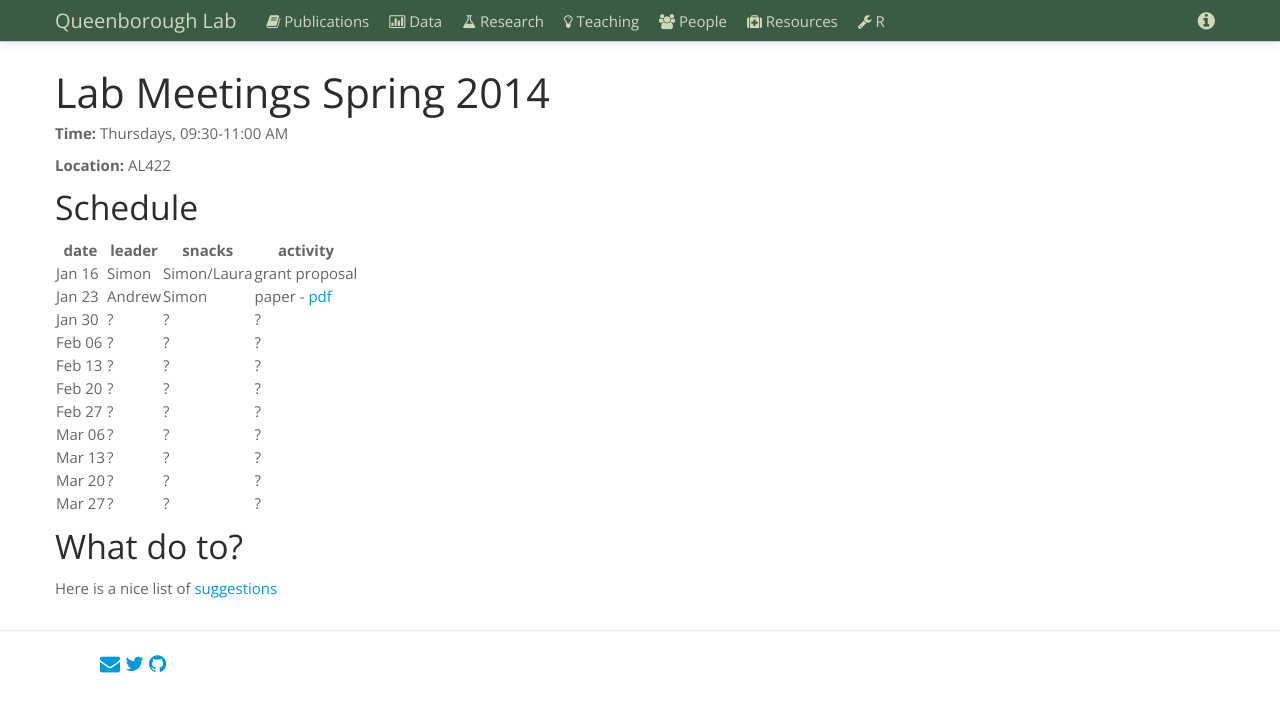
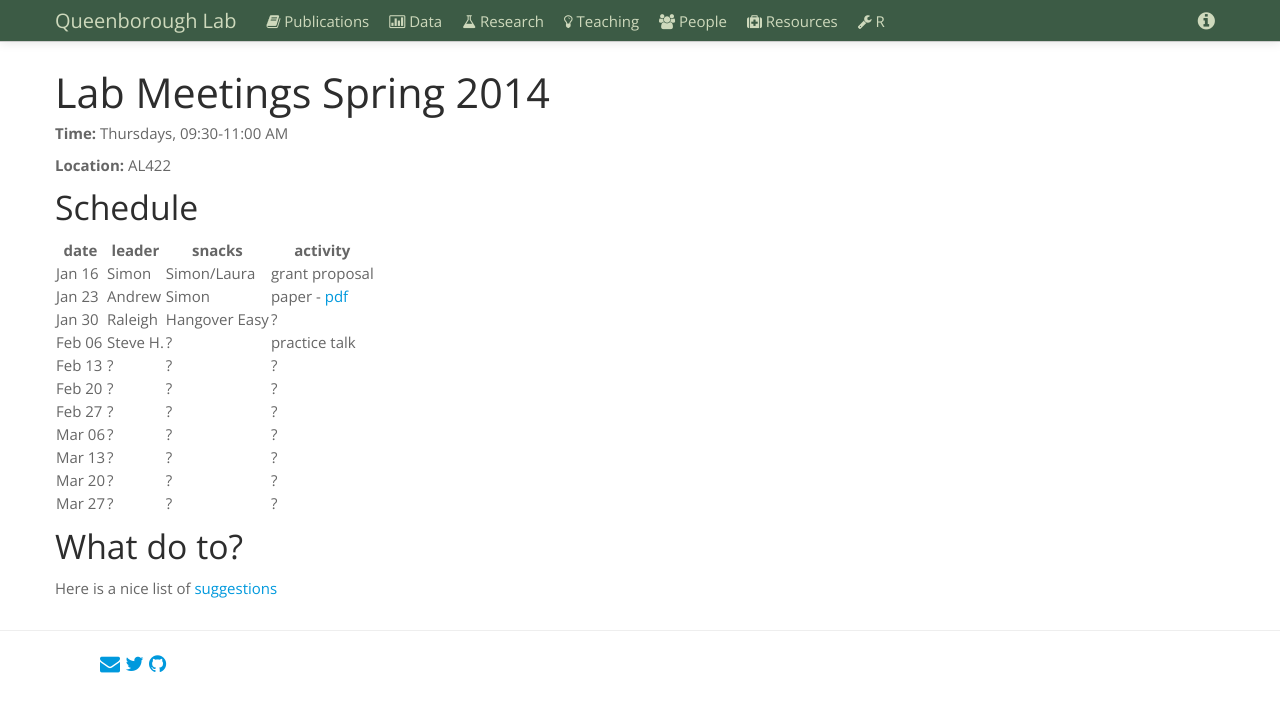
Before and after one commit to saq/saq.github.io, a Jekyll site: the page built from lab-meeting.md, in a window 1280 px wide. Shown: the top 712 px of the page. Built offline with Jekyll 4.4.1, drawn with Linux system fonts in a browser that asks for light colours.

Commit message:
new dates

```diff
--- a/lab-meeting.md
+++ b/lab-meeting.md
@@ -17,8 +17,8 @@ Lab Meetings Spring 2014
 -------- | ---------- | ---------- | -----------
 Jan 16   | Simon      | Simon/Laura| grant proposal
 Jan 23   | Andrew     | Simon      | paper - [pdf](../assets/pubs/lab-meeting/swenson2012.pdf)
-Jan 30   |    ?       |      ?     |     ?
-Feb 06   |    ?       |      ?     |     ?
+Jan 30   | Raleigh    | Hangover Easy  |     ?
+Feb 06   | Steve H.   |      ?     | practice talk
 Feb 13   |    ?       |      ?     |     ?
 Feb 20   |    ?       |      ?     |     ?
 Feb 27   |    ?       |      ?     |     ?
```
